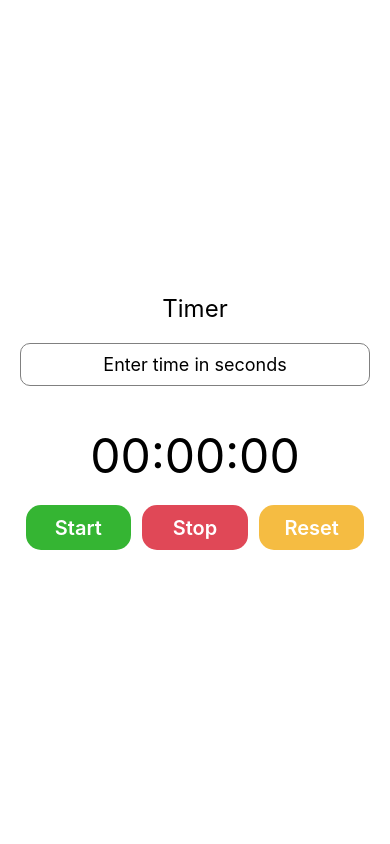
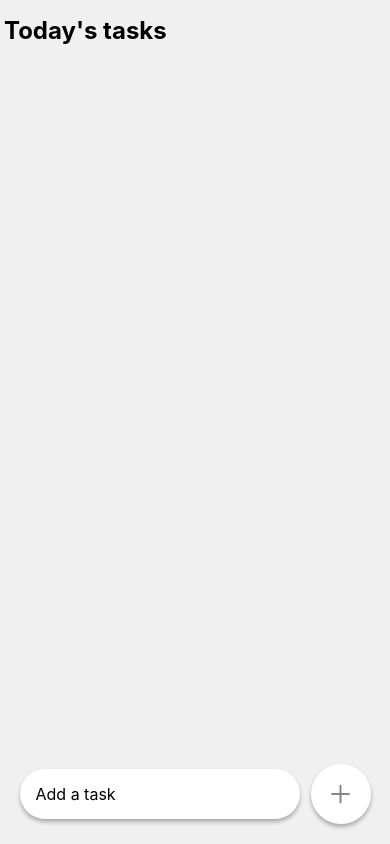
Before and after one commit to shubham-055/Timer, a React Native app: screen / in a window 390 px wide. Built offline with nearby package versions, Linux system fonts and the light colour scheme.

Commit message:
Added TodoList

```diff
--- a/App.js
+++ b/App.js
@@ -1,9 +1,11 @@
 import CTimer from "./src/screens/TimerClassBase";
 import FTimer from "./src/screens/TimerFunctionalBase";
+import ToDoList from "./src/screens/Todo";
 
 const App=()=>{
   return(
-    <CTimer />
+    // <CTimer />
+    <ToDoList />
   )
 }
 export default App;
--- a/package.json
+++ b/package.json
@@ -10,8 +10,11 @@
     "test": "jest"
   },
   "dependencies": {
+    "@react-native-async-storage/async-storage": "^1.23.1",
     "react": "18.2.0",
-    "react-native": "0.74.2"
+    "react-native": "0.74.2",
+    "react-native-gesture-handler": "^2.16.2",
+    "react-native-vector-icons": "^10.1.0"
   },
   "devDependencies": {
     "@babel/core": "^7.20.0",
@@ -22,6 +25,7 @@
     "@react-native/metro-config": "0.74.84",
     "@react-native/typescript-config": "0.74.84",
     "@types/react": "^18.2.6",
+    "@types/react-native-vector-icons": "^6.4.18",
     "@types/react-test-renderer": "^18.0.0",
     "babel-jest": "^29.6.3",
     "eslint": "^8.19.0",
--- /dev/null
+++ b/src/screens/Todo.tsx
@@ -0,0 +1,292 @@
+import React, { useState, useEffect } from 'react';
+import {
+  SafeAreaView,
+  View,
+  Text,
+  TextInput,
+  TouchableOpacity,
+  FlatList,
+  StyleSheet,
+  KeyboardAvoidingView,
+  Platform,
+  Pressable,
+  Dimensions,
+} from 'react-native';
+import AsyncStorage from '@react-native-async-storage/async-storage';
+import Icon from 'react-native-vector-icons/Ionicons';
+import FontAwesomeIcons from 'react-native-vector-icons/FontAwesome'
+import { GestureHandlerRootView, Swipeable } from 'react-native-gesture-handler';
+
+const {height, width} = Dimensions.get('screen');
+
+const ToDoList = () => {
+  const [tasks, setTasks] = useState([]);
+  const [taskText, setTaskText] = useState('');
+
+  useEffect(() => {
+    loadTasks();
+  }, []);
+
+  const loadTasks = async () => {
+    try {
+      const savedTasks = await AsyncStorage.getItem('tasks');
+      if (savedTasks) {
+        setTasks(JSON.parse(savedTasks));
+      }
+    } catch (error) {
+      console.error('Failed to load tasks:', error);
+    }
+  };
+
+  const saveTasks = async (tasksToSave) => {
+    try {
+      await AsyncStorage.setItem('tasks', JSON.stringify(tasksToSave));
+    } catch (error) {
+      console.error('Failed to save tasks:', error);
+    }
+  };
+
+  const addTask = () => {
+    if (taskText.trim()) {
+      const newTasks = [...tasks, { id: Date.now().toString(), text: taskText, completed: false }];
+      setTasks(newTasks);
+      saveTasks(newTasks);
+      setTaskText('');
+    }
+  };
+
+  const toggleTaskCompletion = (taskId) => {
+    const newTasks = tasks.map((task) =>
+      task.id === taskId ? { ...task, completed: !task.completed } : task
+    );
+    setTasks(newTasks);
+    saveTasks(newTasks);
+  };
+
+  const deleteTask = (taskId) => {
+    const newTasks = tasks.filter((task) => task.id !== taskId);
+    setTasks(newTasks);
+    saveTasks(newTasks);
+  };
+
+  const RenderItem = ({ item }) => {
+    const rightSwipe = () => {
+      return (
+        <View style={styles.deleteSwipe}>
+          <Icon name="trash" size={25} color="#fff" />
+        </View>
+      );
+    };
+
+    const leftSwipe = () => {
+      return (
+        <View style={styles.doneSwipe}>
+          {item.completed ? (
+            <FontAwesomeIcons name="square" size={30} color="#3cbdc9" />
+          ) : (
+            <FontAwesomeIcons name="check-square" size={30} color="#3cbdc9" />
+          )}
+        </View>
+      );
+    };
+
+    return (
+      <GestureHandlerRootView>
+        <Swipeable
+          renderRightActions={rightSwipe}
+          renderLeftActions={leftSwipe}
+          onSwipeableRightOpen={() => deleteTask(item.id)}
+          onSwipeableLeftOpen={() => toggleTaskCompletion(item.id)}
+          overshootFriction={2}
+        >
+          <View style={styles.taskContainer}>
+            <Pressable style={styles.task} onPress={() => toggleTaskCompletion(item.id)}>
+              {item.completed ? (
+                <FontAwesomeIcons name="check-square" size={24} color="#3cbdc9" />
+              ) : (
+                <FontAwesomeIcons name="square" size={24} color="#3cbdc9" />
+              )}
+              <Text style={[styles.taskText, item.completed && styles.taskTextCompleted]}>{item.text}</Text>
+            </Pressable>
+            <View style={styles.taskButtons}>
+              <TouchableOpacity onPress={() => deleteTask(item.id)}>
+                <Icon name="trash" size={20} color="red" />
+              </TouchableOpacity>
+            </View>
+          </View>
+        </Swipeable>
+      </GestureHandlerRootView>
+    );
+  };
+
+  return (
+    <SafeAreaView style={styles.container}>
+      <Text style={styles.header}>Today's tasks</Text>
+      <FlatList
+        data={tasks}
+        contentContainerStyle={{ paddingBottom: 100 }}
+        renderItem={({ item }) => <RenderItem item={item} />}
+        keyExtractor={(item) => item.id}
+        style={styles.taskList}
+      />
+      <KeyboardAvoidingView
+        behavior={Platform.OS === 'ios' ? 'padding' : 'height'}
+        keyboardVerticalOffset={Platform.OS === 'ios' ? 10 : 0}
+        style={styles.inputWrapper}
+      >
+        <View style={{flex:1,flexDirection:'row',justifyContent:'space-between',alignItems:'center',marginHorizontal:10,width:'90%'}}>
+
+
+        <View style={styles.inputContainer}>
+          <TextInput
+            style={styles.input}
+            value={taskText}
+            onChangeText={setTaskText}
+            placeholder="Add a task"
+          />
+        </View>
+          <TouchableOpacity style={styles.addButton} onPress={addTask}>
+            <Icon name="add" size={30} color="grey" />
+          </TouchableOpacity>
+          </View>
+      </KeyboardAvoidingView>
+    </SafeAreaView>
+  );
+};
+
+const styles = StyleSheet.create({
+  container: {
+    flex: 1,
+    backgroundColor: '#F0F0F0',
+    paddingHorizontal: 16,
+  },
+  header: {
+    fontSize: 24,
+    fontWeight: 'bold',
+    marginLeft: 4,
+    marginVertical: 16,
+  },
+  taskList: {
+    marginBottom: 16,
+  },
+  taskContainer: {
+    flexDirection: 'row',
+    justifyContent: 'space-between',
+    alignItems: 'center',
+    backgroundColor: 'white',
+    padding: 10,
+    borderRadius: 12,
+    shadowColor: '#000',
+    shadowOffset: {
+      width: 0,
+      height: 3,
+    },
+    shadowOpacity: 0.29,
+    shadowRadius: 4.65,
+    elevation: 7,
+    marginHorizontal: 5,
+    marginBottom: 10,
+  },
+  task: {
+    flexDirection: 'row',
+    alignItems: 'center',
+  },
+  taskText: {
+    fontSize: 16,
+    marginLeft: 6,
+  },
+  taskTextCompleted: {
+    textDecorationLine: 'line-through',
+    color: 'gray',
+  },
+  taskButtons: {
+    flexDirection: 'row',
+    alignItems: 'center',
+  },
+  inputWrapper: {
+    position: 'absolute',
+    left: 0,
+    right: 0,
+    bottom: height * 0.02,
+    alignItems: 'center',
+    paddingVertical: 8,
+  },
+  inputContainer: {
+    height: 50,
+    // flexDirection: 'row',
+    alignItems: 'center',
+    backgroundColor: 'white',
+    borderRadius: 30,
+    paddingHorizontal: 16,
+    // paddingVertical: 5,
+    width: '80%',
+    shadowColor: '#000',
+    shadowOffset: {
+      width: 0,
+      height: 3,
+    },
+    shadowOpacity: 0.29,
+    shadowRadius: 4.65,
+    elevation: 7,
+  },
+  input: {
+    flex: 1,
+    fontSize: 16,
+    width:'100%'
+  },
+  addButton: {
+    width: 60,
+    height: 60,
+    // marginRight: -10,
+    borderRadius: 50,
+    backgroundColor: 'white',
+    justifyContent: 'center',
+    alignItems: 'center',
+    shadowColor: '#000',
+    shadowOffset: {
+      width: 0,
+      height: 3,
+    },
+    shadowOpacity: 0.29,
+    shadowRadius: 4.65,
+    elevation: 7,
+  },
+  deleteSwipe: {
+    flexDirection: 'row',
+    justifyContent: 'space-between',
+    alignItems: 'center',
+    backgroundColor: '#EF4B4B',
+    padding: 10,
+    borderRadius: 50,
+    shadowColor: '#000',
+    shadowOffset: {
+      width: 0,
+      height: 3,
+    },
+    shadowOpacity: 0.29,
+    shadowRadius: 4.65,
+    elevation: 7,
+    marginHorizontal: 5,
+    marginBottom: 10,
+  },
+  doneSwipe: {
+    flexDirection: 'row',
+    justifyContent: 'space-between',
+    alignItems: 'center',
+    backgroundColor: '#ffff',
+    borderRadius: 12,
+    padding: 7,
+    shadowColor: '#000',
+    shadowOffset: {
+      width: 0,
+      height: 3,
+    },
+    shadowOpacity: 0.29,
+    shadowRadius: 4.65,
+    elevation: 7,
+    marginHorizontal: 5,
+    marginBottom: 10,
+  },
+});
+
+export default ToDoList;
```
Also changed, not shown: 5 other files (tests, documents, lock files or other folders).
